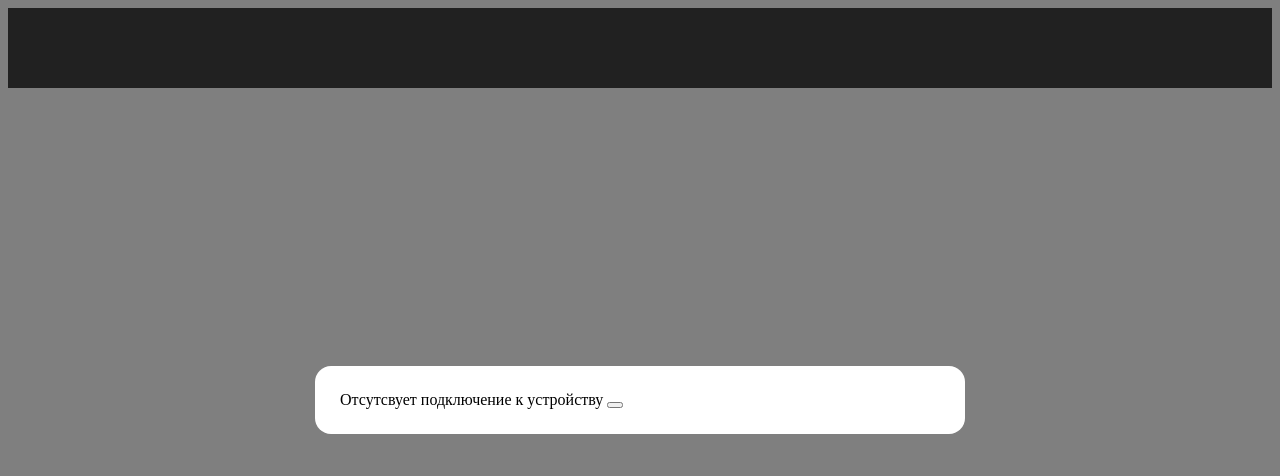
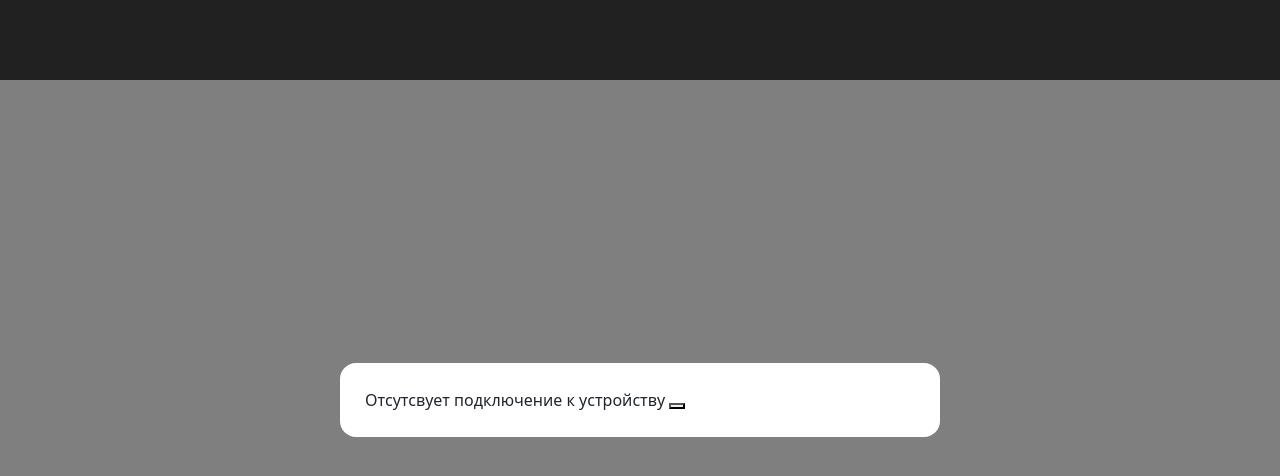
Before and after one commit to EgorKudryashov/Smart-RGB-garland, a React (Create React App) app in the folder client/: page / in a window 1280 px wide. Shown: the top 476 px of the page. Built offline with nearby package versions, Linux system fonts and the light colour scheme.

Commit message:
add list of lamp component

```diff
--- a/client/public/index.html
+++ b/client/public/index.html
@@ -3,6 +3,13 @@
   <head>
     <meta charset="utf-8" />
     <meta name="viewport" content="width=device-width, initial-scale=1" />
+
+    <link
+      href="https://cdn.jsdelivr.net/npm/bootstrap@5.0.2/dist/css/bootstrap.min.css"
+      rel="stylesheet"
+      integrity="sha384-EVSTQN3/azprG1Anm3QDgpJLIm9Nao0Yz1ztcQTwFspd3yD65VohhpuuCOmLASjC"
+      crossorigin="anonymous"
+    />
 
     <title>Smart garland</title>
   </head>
--- a/client/src/App.js
+++ b/client/src/App.js
@@ -1,6 +1,7 @@
 import { useState } from "react";
 import Navbar from "./components/Navbar/Navbar";
 import ConnectionWindow from "./components/ConnectionWindow/ConnectionWindow";
+import ListOfLamp from "./components/ListOfLamp/ListOfLamp";
 
 function App() {
   const [connection, setConnection] = useState(false);
@@ -9,11 +10,20 @@ function App() {
     name: "smart RGB-garland",
   });
 
+  const [garland, setGarland] = useState([
+    { id: 0, color: "red" },
+    { id: 1, color: "blue" },
+    { id: 2, color: "red" },
+    { id: 3, color: "blue" },
+    { id: 4, color: "red" },
+    { id: 5, color: "blue" },
+  ]);
+
   return (
     <div className="App">
       <Navbar connection={connection} device={device} />
       {connection ? (
-        <div></div>
+        <ListOfLamp lampList={garland} />
       ) : (
         <ConnectionWindow visible={connection} setVisible={setConnection} />
       )}
--- /dev/null
+++ b/client/src/components/ListOfLamp/ListOfLamp.jsx
@@ -0,0 +1,17 @@
+import React from "react";
+
+const ListOfLamp = ({ lampList }) => {
+  return (
+    <div className="conteiner">
+      <div className="row" style={{ margin: "20px" }}>
+        {lampList.map((item, index = 0) => (
+          <div className="col-2" key={++index}>
+            <div>{item.color}</div>
+          </div>
+        ))}
+      </div>
+    </div>
+  );
+};
+
+export default ListOfLamp;
```
